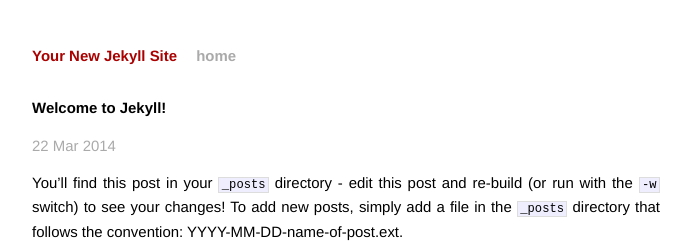
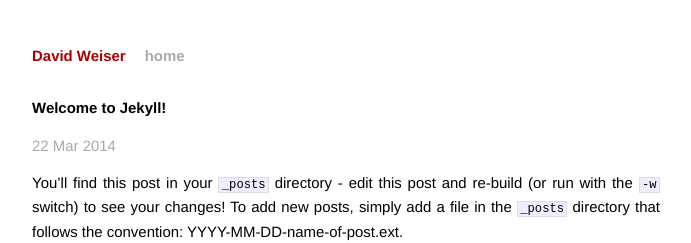
Before and after one commit to davidann/davidann.github.io, a Jekyll site: the page built from _posts/2014-03-22-welcome-to-jekyll.markdown, in a window 1280 px wide. Shown: the top 243 px of the page, without its empty margins (294-985 px from the left). Built offline with Jekyll 4.4.1, drawn with Linux system fonts in a browser that asks for light colours; Markdown is read by kramdown in place of the engine named in the settings.

Commit message:
rebuilt it

```diff
--- a/_config.yml
+++ b/_config.yml
@@ -1,3 +1,4 @@
-name: Your New Jekyll Site
+name: David Weiser
 markdown: redcarpet
 pygments: true
+highlighter: pygments
```
Also changed, not shown: 5 other files.
